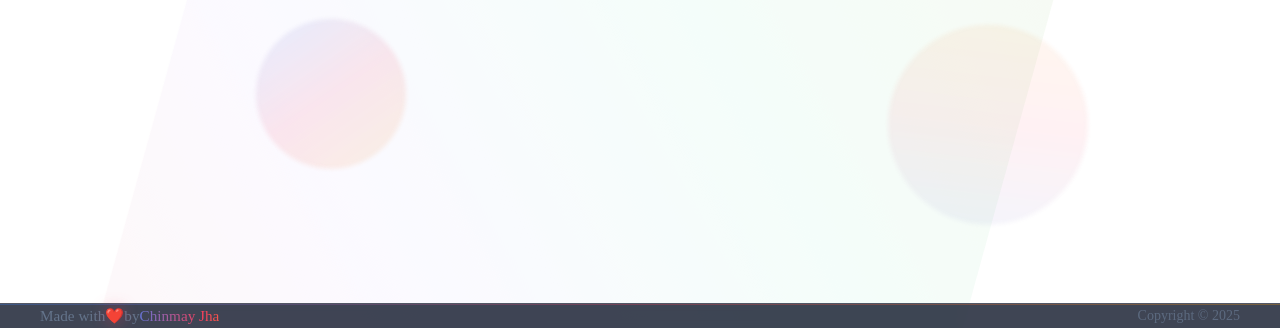
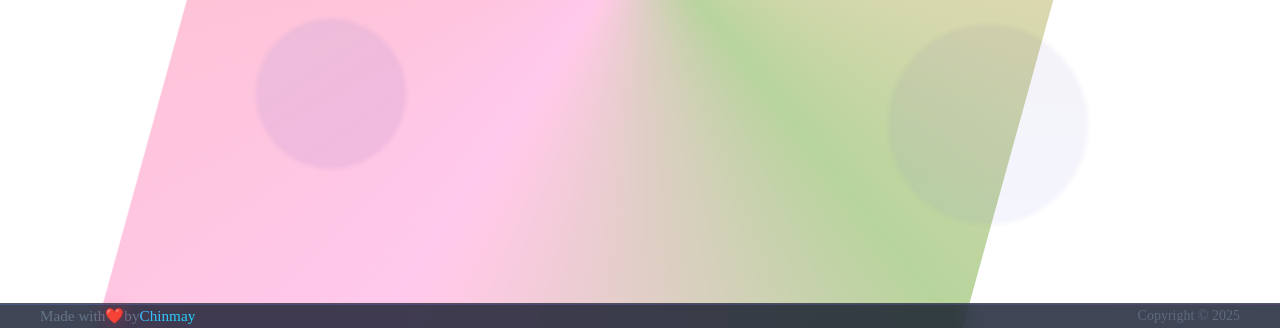
Before and after one commit to chinmayjha/Live-time, a plain HTML site: page index.html in a window 1280 px wide. Shown: the part 472-800 px from the top of the page. Drawn offline with Linux system fonts and the light colour scheme.

Commit message:
Fixes - 2025

```diff
--- a/index.html
+++ b/index.html
@@ -12,16 +12,18 @@
 
     <!-- Open Graph / Facebook -->
     <meta property="og:type" content="website">
-    <meta property="og:url" content="https://chinmayjha.tech/Live-time/">
+    <meta property="og:url" content="https://chinmayjha.github.io/Live-time/">
     <meta property="og:title" content="Live Time & Date - Beautiful Real-time Digital Clock">
     <meta property="og:description" content="A stunning real-time digital clock with modern design and elegant animations.">
     <meta property="og:site_name" content="Live Time & Date">
+    <meta property="og:image" content="https://chinmayjha.github.io/Live-time/favicon.svg">
 
     <!-- Twitter -->
     <meta name="twitter:card" content="summary_large_image">
-    <meta name="twitter:url" content="https://chinmayjha.tech/Live-time/">
+    <meta name="twitter:url" content="https://chinmayjha.github.io/Live-time/">
     <meta name="twitter:title" content="Live Time & Date - Beautiful Real-time Digital Clock">
     <meta name="twitter:description" content="A stunning real-time digital clock with modern design and elegant animations.">
+    <meta name="twitter:image" content="https://chinmayjha.github.io/Live-time/favicon.svg">
 
     <!-- Favicon -->
     <link rel="icon" href="favicon.svg" type="image/svg+xml">
@@ -77,7 +79,7 @@
                 <p class="footer-credit">
                     Made with <span class="heart" role="img" aria-label="love">❤️</span> by
                     <a href="https://chinmayjha.tech" class="author-link" target="_blank" rel="noopener noreferrer">
-                        Chinmay Jha
+                        Chinmay
                     </a>
                 </p>
                 <div class="footer-copyright">
--- a/script.js
+++ b/script.js
@@ -128,11 +128,12 @@ class LiveClock {
   }
 
   /**
-   * Update element with smooth animation
+   * Update element with smooth animation and error handling
    */
   updateElementWithAnimation(element, newValue) {
     if (!element || element.textContent === newValue.toString()) return;
 
+    try {
       // Add transition effect
       element.style.transition = 'opacity 0.3s ease-in-out, transform 0.3s ease-in-out';
       element.style.opacity = '0.7';
@@ -143,6 +144,11 @@ class LiveClock {
         element.style.opacity = '1';
         element.style.transform = 'scale(1)';
       }, 150);
+    } catch (error) {
+      // Fallback to direct update if animation fails
+      element.textContent = newValue;
+      console.warn('Animation failed, using direct update:', error);
+    }
   }
 
   /**
@@ -188,6 +194,17 @@ class LiveClock {
         this.updateTime();
         this.updateDate();
       }
+    });
+
+    // Handle page focus/blur for additional performance optimization
+    window.addEventListener('focus', () => {
+      this.isVisible = true;
+      this.updateTime();
+      this.updateDate();
+    });
+
+    window.addEventListener('blur', () => {
+      this.isVisible = false;
     });
   }
 
--- a/style.css
+++ b/style.css
@@ -1,7 +1,7 @@
 /* ===== LIVE TIME & DATE - PREMIUM MODERN STYLES ===== */
 
 /* Performance-optimized Google Fonts Import */
-@import url('https://fonts.googleapis.com/css2?family=Poppins:wght@300;400;500;600;700;800&family=JetBrains+Mono:ital,wght@0,400;0,500;0,600;1,400&display=swap');
+@import url('https://fonts.googleapis.com/css2?family=Inter:wght@300;400;500;600;700;800&family=JetBrains+Mono:wght@400;500;600;700&display=swap');
 
 /* ===== CSS CUSTOM PROPERTIES (DESIGN SYSTEM) ===== */
 :root {
@@ -39,31 +39,31 @@
   --neutral-950: #0a0a0a;
 
   /* Semantic Colors */
-  --background: #0a0a0a;
+  --background: linear-gradient(135deg, #0a0a0a 0%, #1a1a2e 50%, #16213e 100%);
   --background-secondary: #111111;
   --background-tertiary: #1a1a1a;
-  --surface: rgba(255, 255, 255, 0.03);
-  --surface-hover: rgba(255, 255, 255, 0.06);
-  --surface-active: rgba(255, 255, 255, 0.09);
-  --surface-glass: rgba(255, 255, 255, 0.05);
+  --surface: rgba(255, 255, 255, 0.05);
+  --surface-hover: rgba(255, 255, 255, 0.08);
+  --surface-active: rgba(255, 255, 255, 0.12);
+  --surface-glass: rgba(255, 255, 255, 0.06);
 
   --text-primary: #ffffff;
-  --text-secondary: #d4d4d4;
-  --text-tertiary: #a3a3a3;
-  --text-muted: #737373;
+  --text-secondary: #e2e8f0;
+  --text-tertiary: #cbd5e1;
+  --text-muted: #94a3b8;
   --text-inverse: #0a0a0a;
 
   /* Advanced Gradients */
-  --gradient-primary: linear-gradient(135deg, var(--primary-500) 0%, var(--secondary-500) 50%, var(--accent-500) 100%);
-  --gradient-secondary: linear-gradient(135deg, var(--secondary-400) 0%, var(--primary-600) 100%);
-  --gradient-accent: linear-gradient(90deg, var(--primary-500), var(--secondary-500), var(--accent-500));
-  --gradient-background: radial-gradient(ellipse at top, var(--neutral-900) 0%, var(--neutral-950) 50%, var(--background) 100%);
-  --gradient-mesh: linear-gradient(135deg, rgba(59, 130, 246, 0.1) 0%, rgba(244, 63, 94, 0.1) 25%, rgba(245, 158, 11, 0.1) 50%, rgba(16, 185, 129, 0.1) 75%, rgba(139, 92, 246, 0.1) 100%);
+  --gradient-primary: linear-gradient(135deg, #667eea 0%, #764ba2 100%);
+  --gradient-secondary: linear-gradient(135deg, #f093fb 0%, #f5576c 100%);
+  --gradient-accent: linear-gradient(135deg, #4facfe 0%, #00f2fe 100%);
+  --gradient-rainbow: linear-gradient(135deg, #667eea 0%, #764ba2 25%, #f093fb 50%, #f5576c 75%, #4facfe 100%);
+  --gradient-mesh: conic-gradient(from 180deg at 50% 50%, #667eea 0deg, #764ba2 72deg, #f093fb 144deg, #f5576c 216deg, #4facfe 288deg, #667eea 360deg);
 
   /* Typography Scale */
-  --font-family-display: 'Poppins', system-ui, -apple-system, sans-serif;
-  --font-family-body: 'Poppins', system-ui, -apple-system, sans-serif;
-  --font-family-mono: 'JetBrains Mono', 'Fira Code', 'Monaco', monospace;
+  --font-family-display: 'Inter', system-ui, -apple-system, BlinkMacSystemFont, sans-serif;
+  --font-family-body: 'Inter', system-ui, -apple-system, BlinkMacSystemFont, sans-serif;
+  --font-family-mono: 'JetBrains Mono', 'SF Mono', 'Monaco', 'Cascadia Code', monospace;
 
   --font-size-xs: 0.75rem;      /* 12px */
   --font-size-sm: 0.875rem;     /* 14px */
```
Lines whose indentation alone changed are shown as unchanged.
